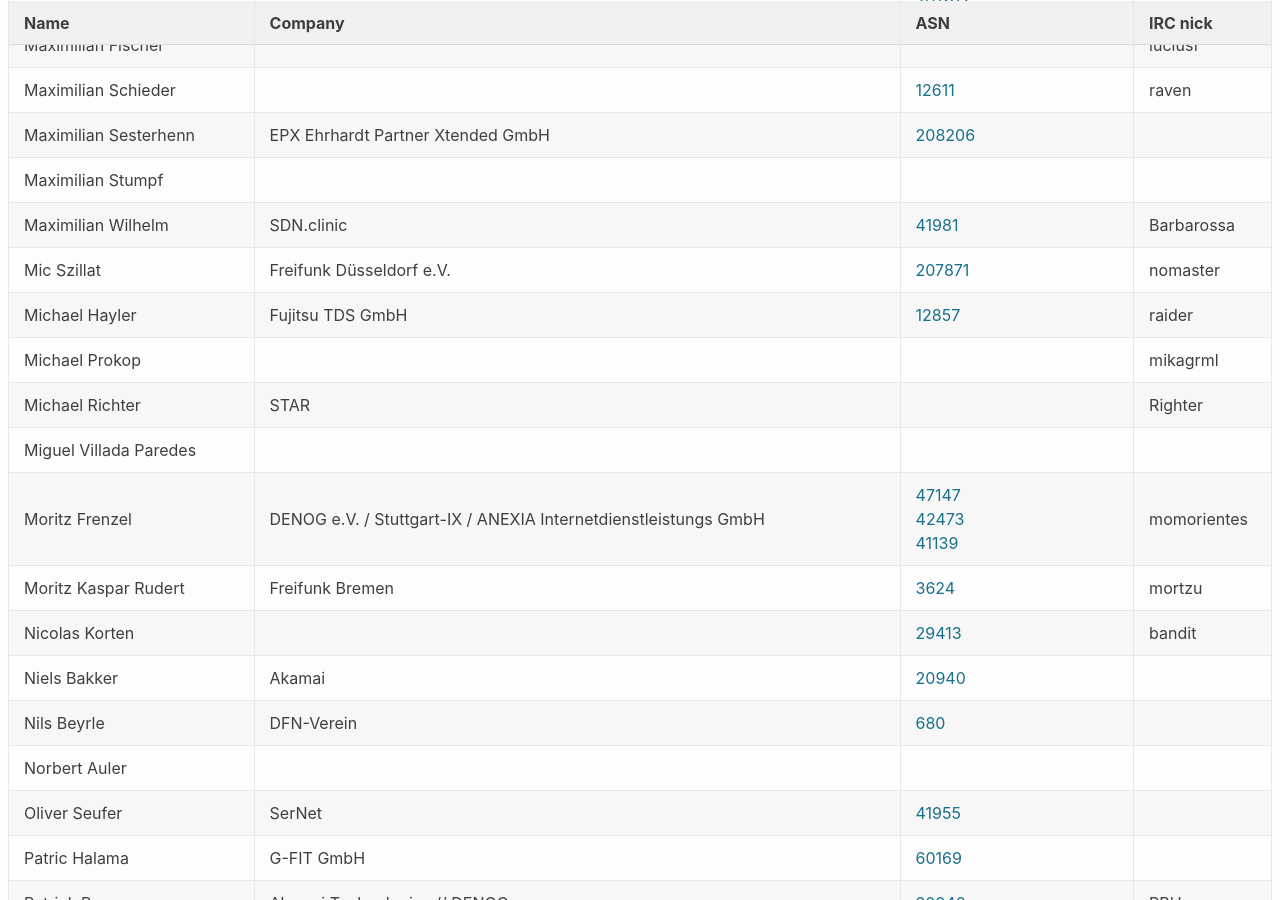
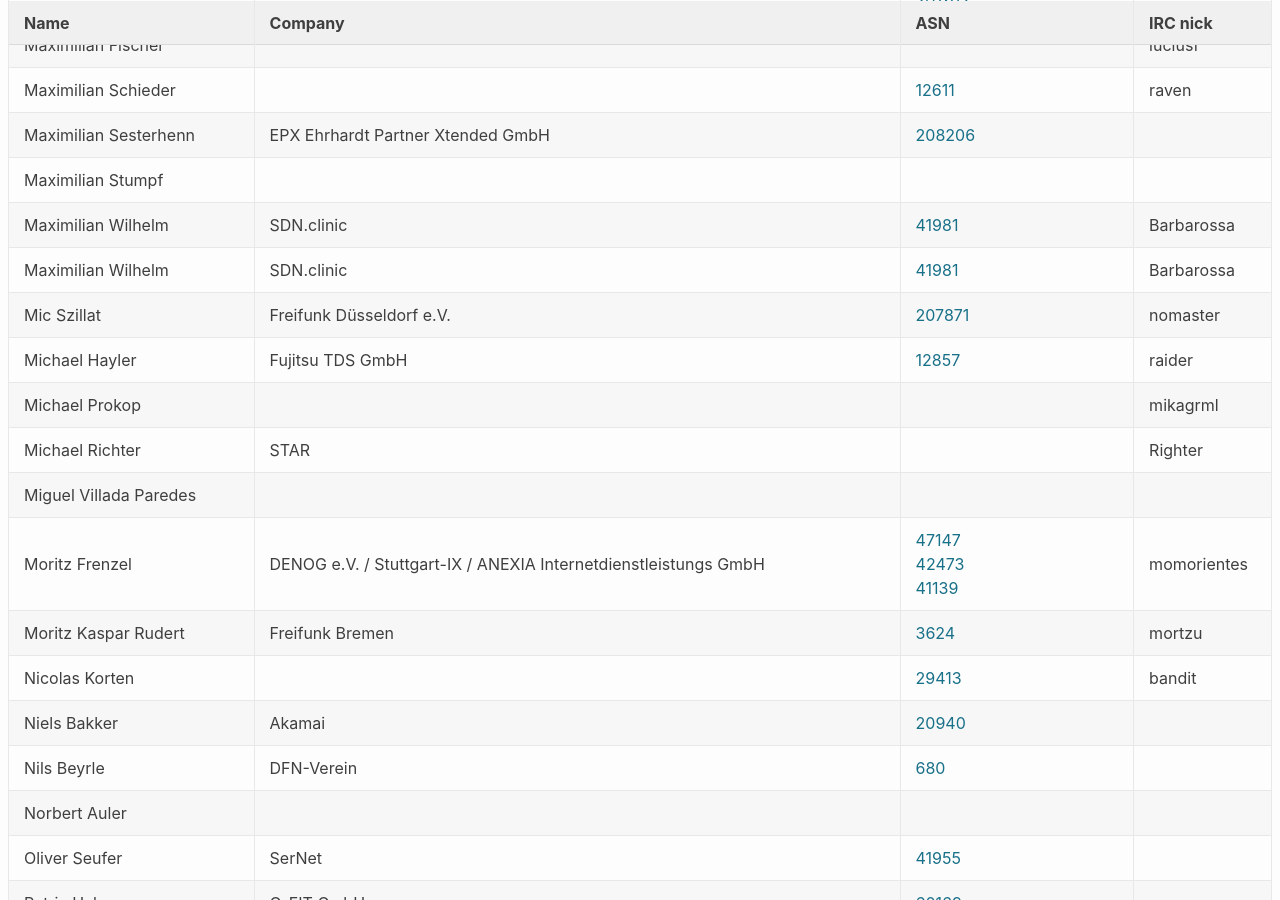
Before and after one commit to denog/pretix-attendeelist, a Jekyll site: the page built from denog13/index.markdown, in a window 1280 px wide and 900 px high, scrolled down 6820 px. Built offline with Jekyll 4.4.1, drawn with Linux system fonts in a browser that asks for light colours.

Commit message:
Latest data: Wed Oct  6 09:49:56 UTC 2021

```diff
--- a/_data/attendees_denog13.json
+++ b/_data/attendees_denog13.json
@@ -900,6 +900,12 @@
     "asn": "41981"
   },
   {
+    "name": "Maximilian Wilhelm",
+    "company": "SDN.clinic",
+    "irc": "Barbarossa",
+    "asn": "41981"
+  },
+  {
     "name": "Michael Hayler",
     "company": "Fujitsu TDS GmbH",
     "irc": "raider",
```
